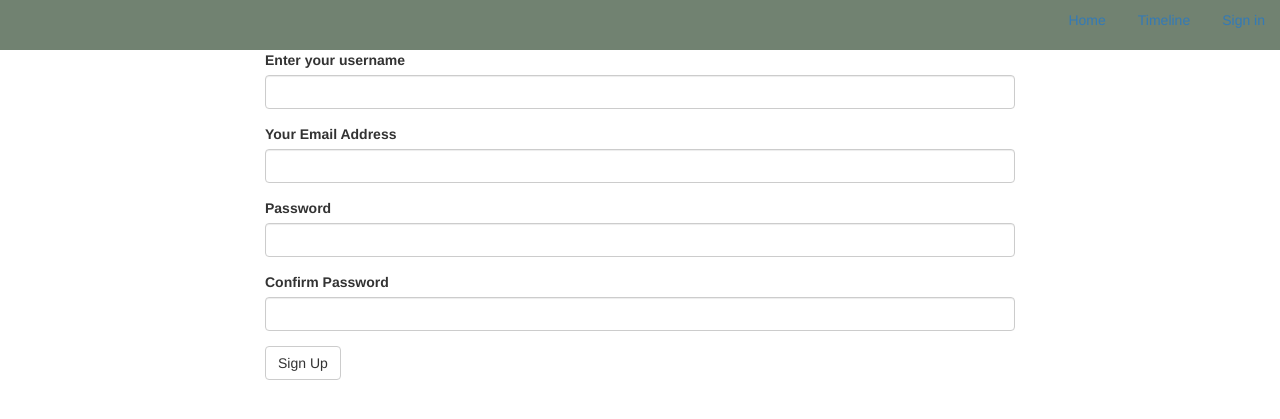
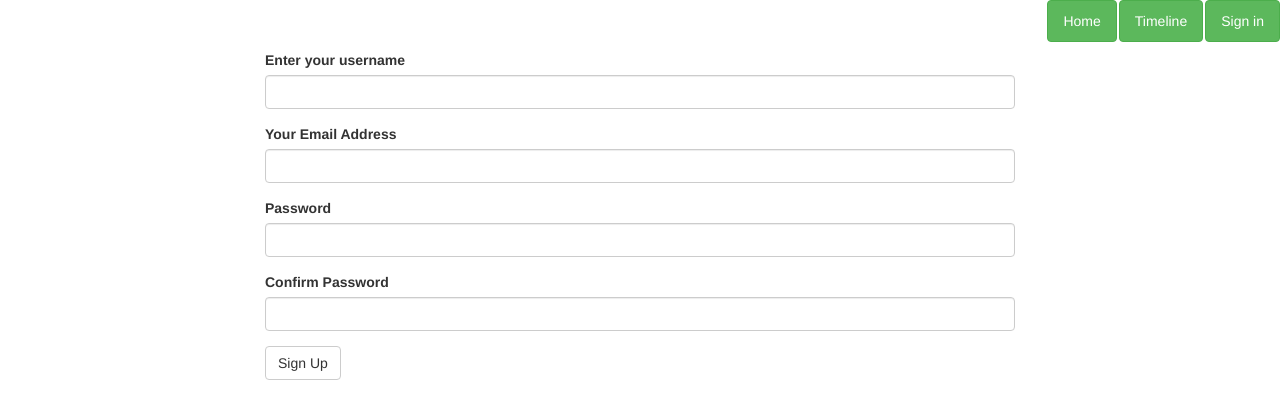
Before and after one commit to RisperAkinyi/PitchBlog, a Flask app: page /authenticate/register in a window 1280 px wide. Shown: the top 419 px of the page. Run offline with Flask 2, Linux system fonts and the light colour scheme; some libraries are stand-ins or nearby versions.

Commit message:
Create a navbar

```diff
--- a/app/templates/navbar.html
+++ b/app/templates/navbar.html
@@ -1,4 +1,4 @@
-<div class="nav" role="navigation" style="background-color: rgba(2, 32, 2, 0.562)">
+<div class="nav" role="navigation" >
     <div class="container-fluid">
         <div class="navbar-header">
             <button type="button" class="navbar-toggle" data-toggle="collapse" data-target=".navbar-collapse">
@@ -12,21 +12,21 @@
         <div class="nav navbar-nav navbar-right">
             <ul class="nav nav-pills nav-fill">
                 <li class="nav-item">
-                    <a class="nav-link active" href="/">Home</a>
+                    <a class="btn btn-success" href="/">Home</a>
                 </li>
                 <li class="nav-item">
-                    <a href="/timeline">Timeline</a>
+                    <a class="btn btn-success" href="/timeline">Timeline</a>
                     <!-- <a class="nav-link" href="timeline">Timeline</a> -->
                 </li>
                 {% if current_user.is_authenticated %}
                 <li class="nav-item">
-                    <a href="{{url_for('main.profile',uname=current_user.username)}}">Profile</a>
+                    <a class="btn btn-success" href="{{url_for('main.profile',uname=current_user.username)}}">Profile</a>
                 </li>
                 <li>
-                    <a href="{{url_for('auth.logout')}}">Sign out</a>
+                    <a class="btn btn-success" href="{{url_for('auth.logout')}}">Sign out</a>
                 </li>
                 {% else %}
-                <li><a href="{{url_for('auth.login')}}">Sign in</a></li>
+                <li><a class="btn btn-success" href="{{url_for('auth.login')}}">Sign in</a></li>
                 {%endif%}
             </ul>
         </div>
```
